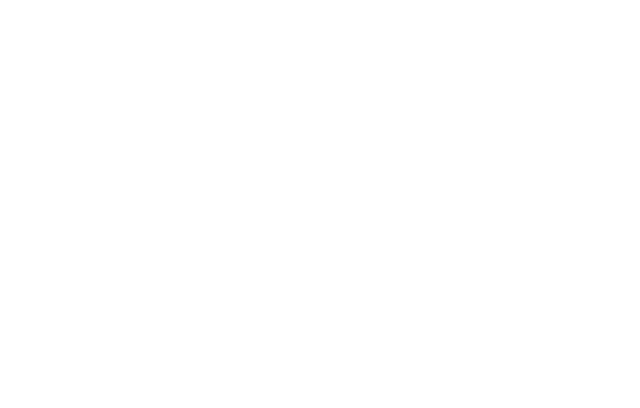
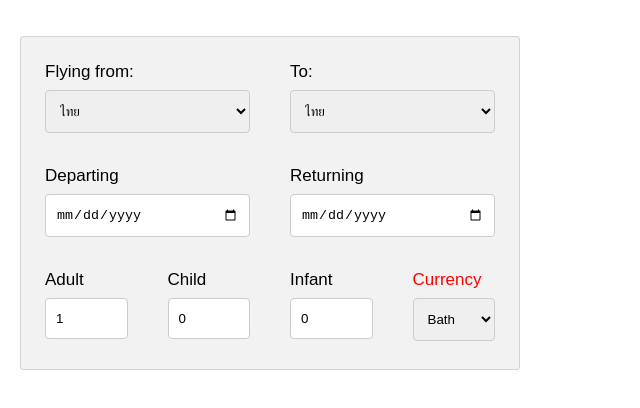
Before and after one commit to bukhorimalee/Homework_CodeCamp6, a plain HTML site: page html/Homework/Homework2/booking.html in a window 1280 px wide. Shown: the whole page, without its empty margins (0-640 px from the left). Drawn offline with Linux system fonts and the light colour scheme.

Commit message:
third commit

```diff
--- a/html/Homework/Homework2/booking.html
+++ b/html/Homework/Homework2/booking.html
@@ -5,9 +5,145 @@
     <meta charset="UTF-8">
     <meta name="viewport" content="width=device-width, initial-scale=1.0">
     <title>Booking.html</title>
+    <link rel="stylesheet" href="https://cdnjs.cloudflare.com/ajax/libs/font-awesome/4.7.0/css/font-awesome.min.css">
+    <style>
+        body {
+            font-family: Arial;
+            font-size: 17px;
+            padding: 8px;
+        }
+
+        * {
+            box-sizing: border-box;
+        }
+
+        .row {
+            display: -ms-flexbox;
+            /* IE10 */
+            display: flex;
+            -ms-flex-wrap: wrap;
+            /* IE10 */
+            flex-wrap: wrap;
+            margin: 0 -16px;
+        }
+
+        .col-25 {
+            -ms-flex: 25%;
+            /* IE10 */
+            flex: 25%;
+        }
+
+        .col-50 {
+            -ms-flex: 50%;
+            /* IE10 */
+            flex: 50%;
+        }
+
+        .col-75 {
+            -ms-flex: 75%;
+            /* IE10 */
+            flex: 75%;
+        }
+
+        .col-12 {
+            -ms-flex: 12%;
+            /* IE10 */
+            flex: 12%;
+        }
+
+        .col-25,
+        .col-50,
+        .col-75 {
+            padding: 20px 20px 5px 20px;
+        }
+
+        .container {
+            background-color: #f2f2f2;
+            padding: 5px 20px 15px 20px;
+            border: 1px solid lightgrey;
+            border-radius: 3px;
+            width: 500px;
+        }
+
+        .form-control {
+            width: 100%;
+            padding: 12px 10px;
+            margin: 8px 0;
+            display: inline-block;
+            border: 1px solid #ccc;
+            border-radius: 4px;
+            box-sizing: border-box;
+        }
+    </style>
 </head>
 
 <body>
+    <div class="row">
+        <div class="col-75">
+            <div class="container">
+
+                <div class="row">
+                    <div class="col-50">
+                        <label for="Flying">Flying from:</label>
+                        <select name="Flying" id="Flying" class="form-control">
+                    <option value="volvo">ไทย</option>
+                    <option value="saab">ลาว</option>
+                    <option value="opel">กัมพูชา</option>
+                    <option value="audi">พม่า</option>
+                    </select>
+                    </div>
+                    <div class="col-50">
+                        <label for="to">To:</label>
+                        <select name="to" id="to" class="form-control">
+                        <option value="volvo">ไทย</option>
+                        <option value="saab">ลาว</option>
+                        <option value="opel">กัมพูชา</option>
+                        <option value="audi">พม่า</option>
+                        </select>
+                    </div>
+                </div>
+                <!-- End Flying -->
+
+                <div class="row">
+                    <div class="col-50">
+                        <span class="form-label">Departing</span>
+                        <input class="form-control" type="date" required="">
+                    </div>
+                    <div class="col-50">
+                        <span class="form-label">Returning</span>
+                        <input class="form-control" type="date" required="">
+                    </div>
+                </div>
+                <!-- End Date -->
+                <div class="row">
+                    <div class="col-25">
+                        <span>Adult</span><br>
+                        <input type="number" id="quantity" name="quantity" min="1" max="5" value="1" class="form-control">
+                    </div>
+                    <div class="col-25">
+                        <span> Child </span><br>
+                        <input type="number" id="quantity" name="quantity" min="0" max="5" value="0" class="form-control">
+                    </div>
+                    <div class="col-25">
+                        <span> Infant </span><br>
+                        <input type="number" id="quantity" name="quantity" min="0" max="5" value="0" class="form-control">
+                    </div>
+                    <div class="col-25">
+                        <span style="color: red;"> Currency </span><br>
+                        <select name="to" id="to" class="form-control">
+                            <option value="volvo">Bath</option>
+                            <option value="saab">Dollar</option>
+                            <option value="opel">chin</option>
+                            <option value="audi">jp</option>
+                            </select>
+                    </div>
+                </div>
+            </div>
+        </div>
+    </div>
+    </div>
+
+
 
 </body>
 
```
Also changed, not shown: html/Homework/Homework3/phonebook.html (added, +96 -0 lines).
